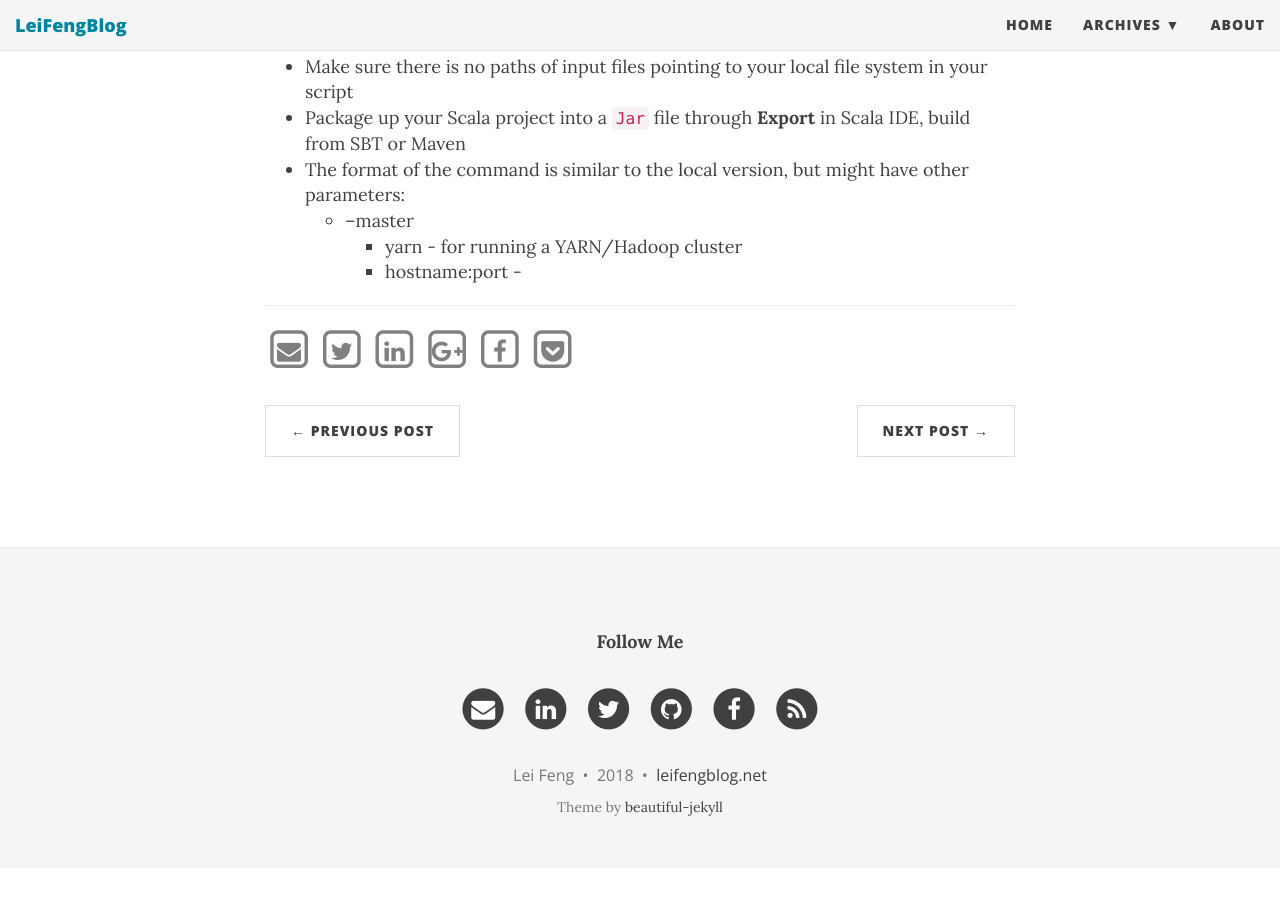
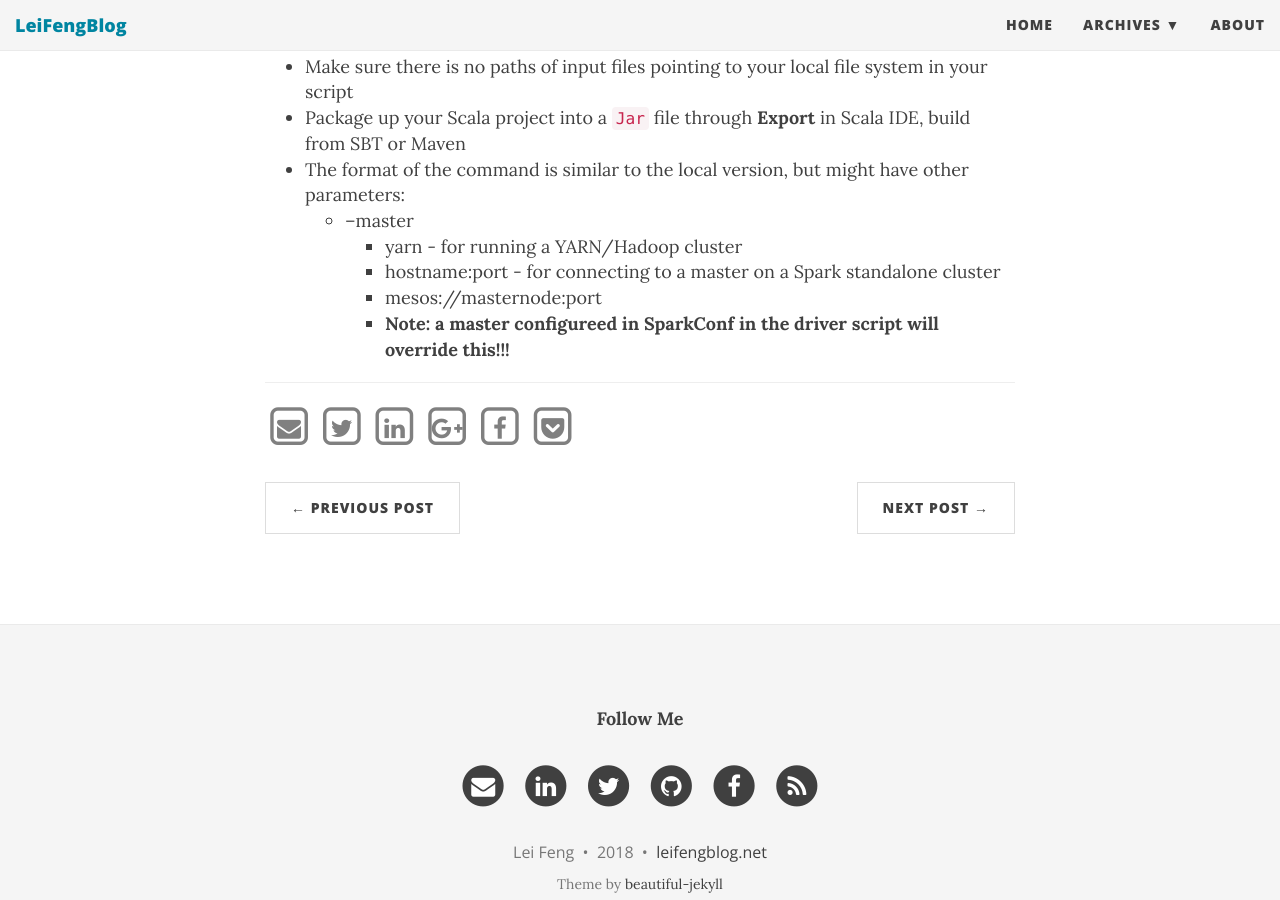
Before and after one commit to stonefl/stonefl.github.io, a Jekyll site: the page built from _posts/2018-04-17-set-up-scala-development-environment-for-apache-spark-in-standalone-mode.md, in a window 1280 px wide and 900 px high, scrolled down 8014 px. Built offline with Jekyll 4.4.1, drawn with Linux system fonts in a browser that asks for light colours; nearby versions of some CDN libraries; comment, search, counter and statistics services are not loaded; before the commit the page ends 8882 px from its top, so only the background shows below that.

Commit message:
Update 2018-04-17-set-up-scala-development-environment-for-apache-spark-in-standalone-mode.md

```diff
--- a/_posts/2018-04-17-set-up-scala-development-environment-for-apache-spark-in-standalone-mode.md
+++ b/_posts/2018-04-17-set-up-scala-development-environment-for-apache-spark-in-standalone-mode.md
@@ -203,4 +203,6 @@ You can use `spark-sumbit` to run your Spark applicaiton on cluster, but need to
 * The format of the command is similar to the local version, but might have other parameters:
    - --master
        - yarn - for running a YARN/Hadoop cluster
-       - hostname:port -
+       - hostname:port - for connecting to a master on a Spark standalone cluster
+       - mesos://masternode:port
+       - **Note: a master configureed in SparkConf in the driver script will override this!!!**
```
